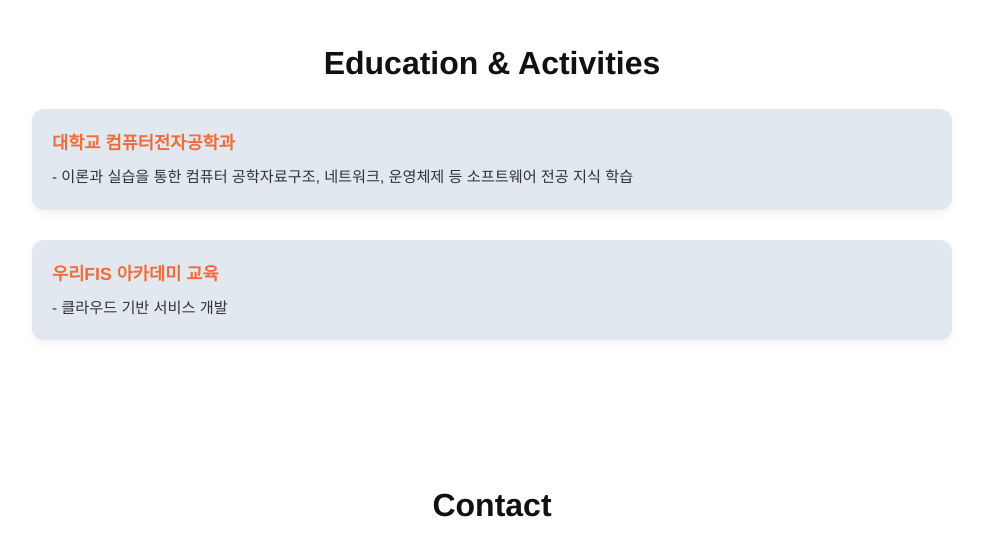
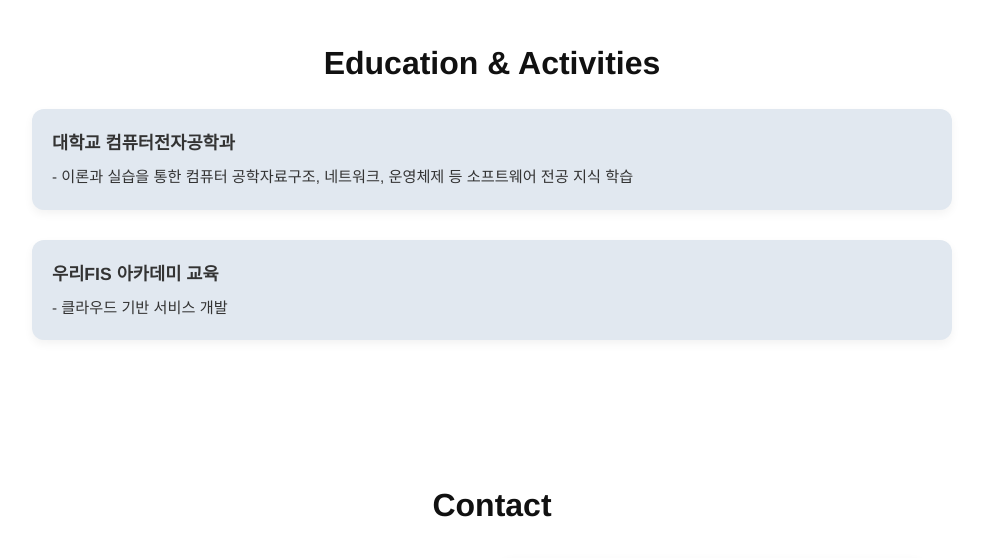
Before and after one commit to kswdot/profile, a plain HTML site: page index.html in a window 1280 px wide. Shown: the part 2420-2978 px from the top of the page, without its empty margins (148-1131 px from the left). Drawn offline with nearby package versions, Linux system fonts and the light colour scheme.

Commit message:
text color 수정

```diff
--- a/style.css
+++ b/style.css
@@ -570,7 +570,7 @@ details[open] > p {
 .edu-list h3 {
   margin-bottom: 8px;
   font-size: 1.1rem;
-  color: var(--color-accent); /* 강조색 */
+  color: var(--skill-text); /* 강조색 */
 }
 
 .edu-list p {
```
